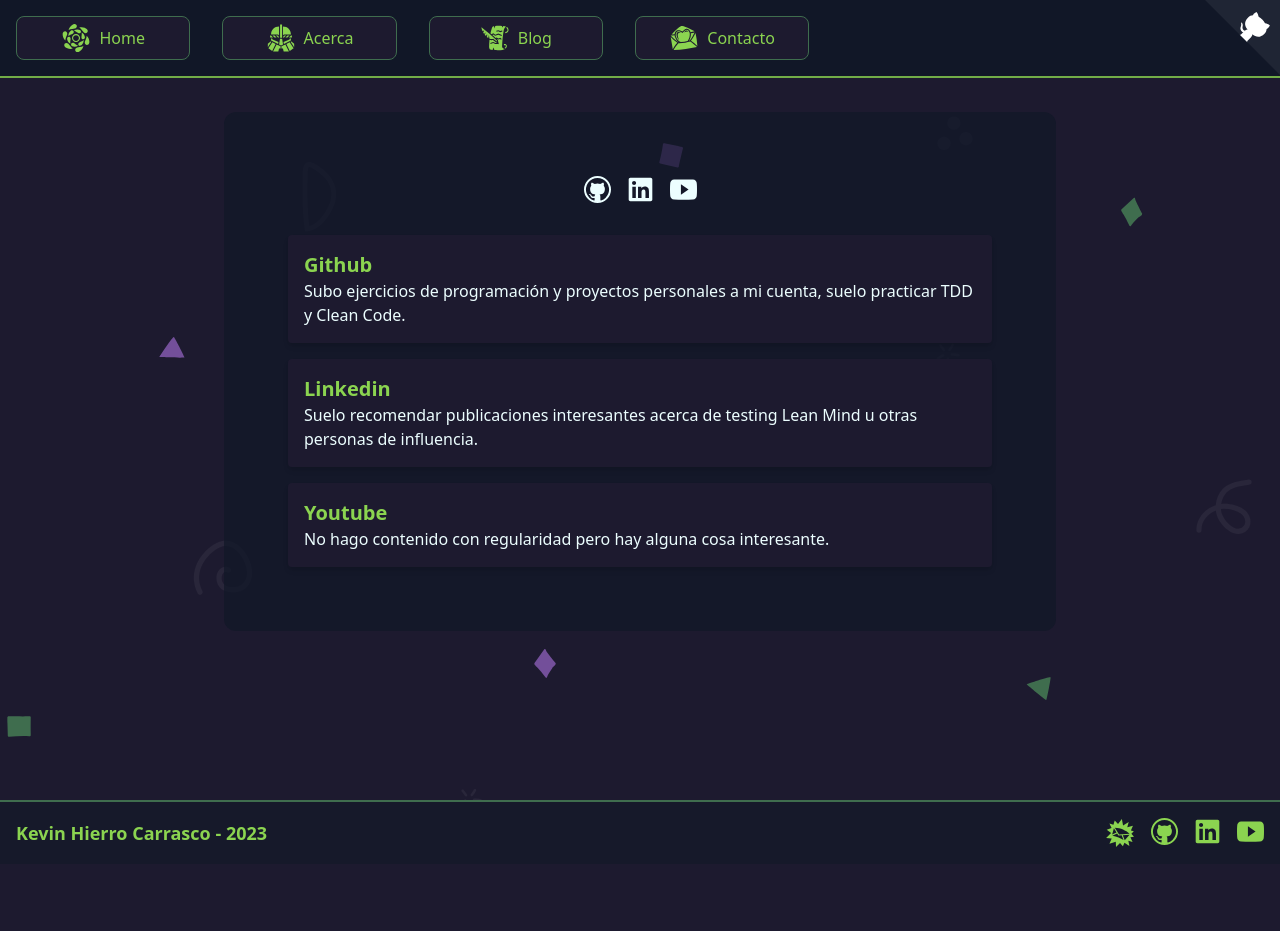
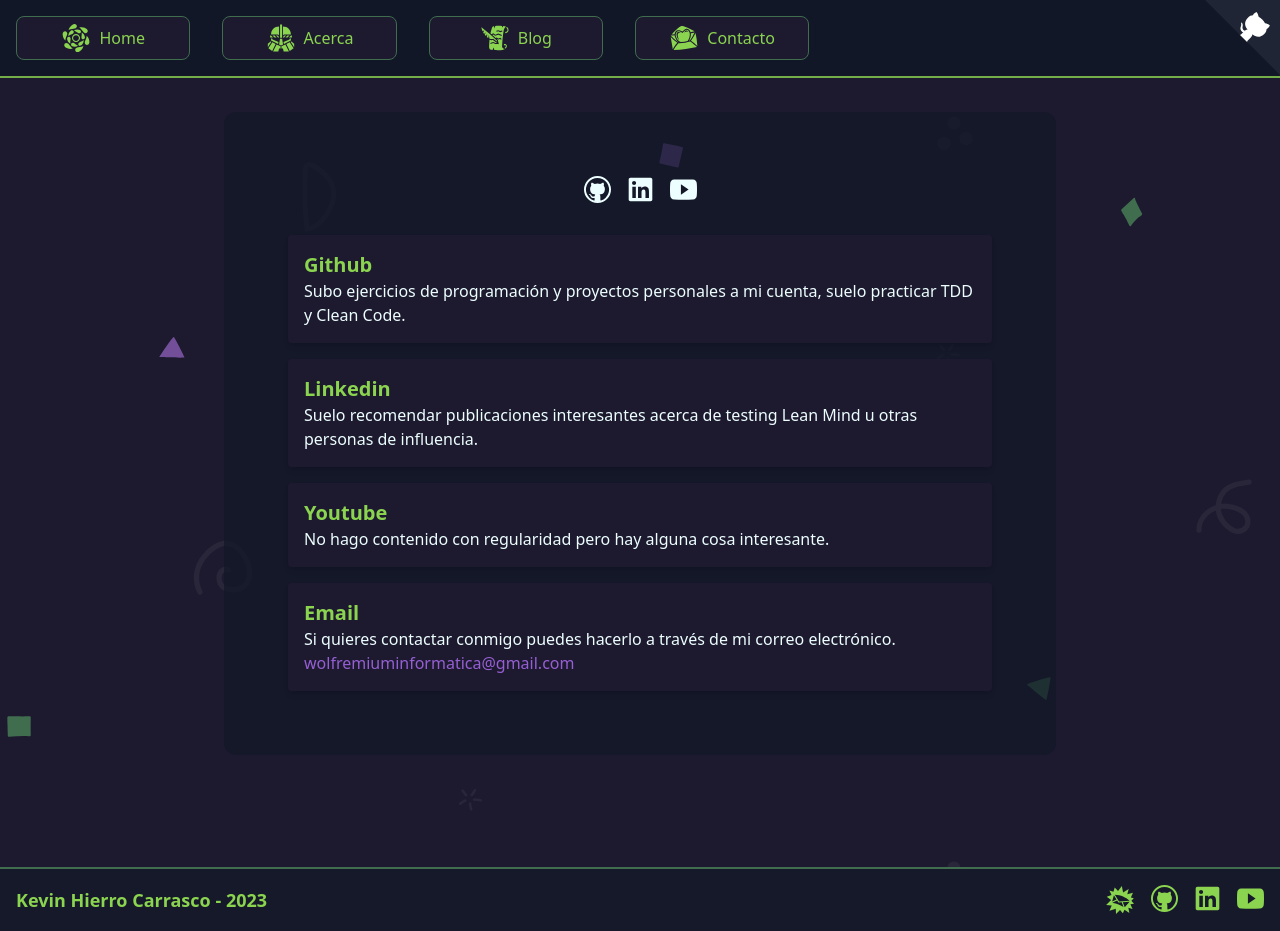
Before and after one commit to Wolfremium13/www.wolfremium.dev, a Next.js app: page /contact in a window 1280 px wide. Before the commit the page ends 864 px from the top, so only its background shows below. Built offline with nearby package versions, Linux system fonts and the light colour scheme.

Commit message:
✨  added contact page email section

```diff
--- a/app/contact/page.tsx
+++ b/app/contact/page.tsx
@@ -69,6 +69,23 @@ export default function Contact() {
                     interesante.
                   </p>
                 </section>
+
+                <section
+                  id="email-section"
+                  className="p-4 bg-darkViolet rounded shadow-md"
+                >
+                  <h2 className="text-xl font-bold text-lightGreen">Email</h2>
+                  <p>
+                    Si quieres contactar conmigo puedes hacerlo a través de mi
+                    correo electrónico.
+                  </p>
+                  <a
+                    href="mailto:wolfremiuminformatica@gmail.com"
+                    className="text-mediumViolet hover:text-lightGreen"
+                  >
+                    wolfremiuminformatica@gmail.com
+                  </a>
+                </section>
               </div>
             </div>
           </Card>
```
